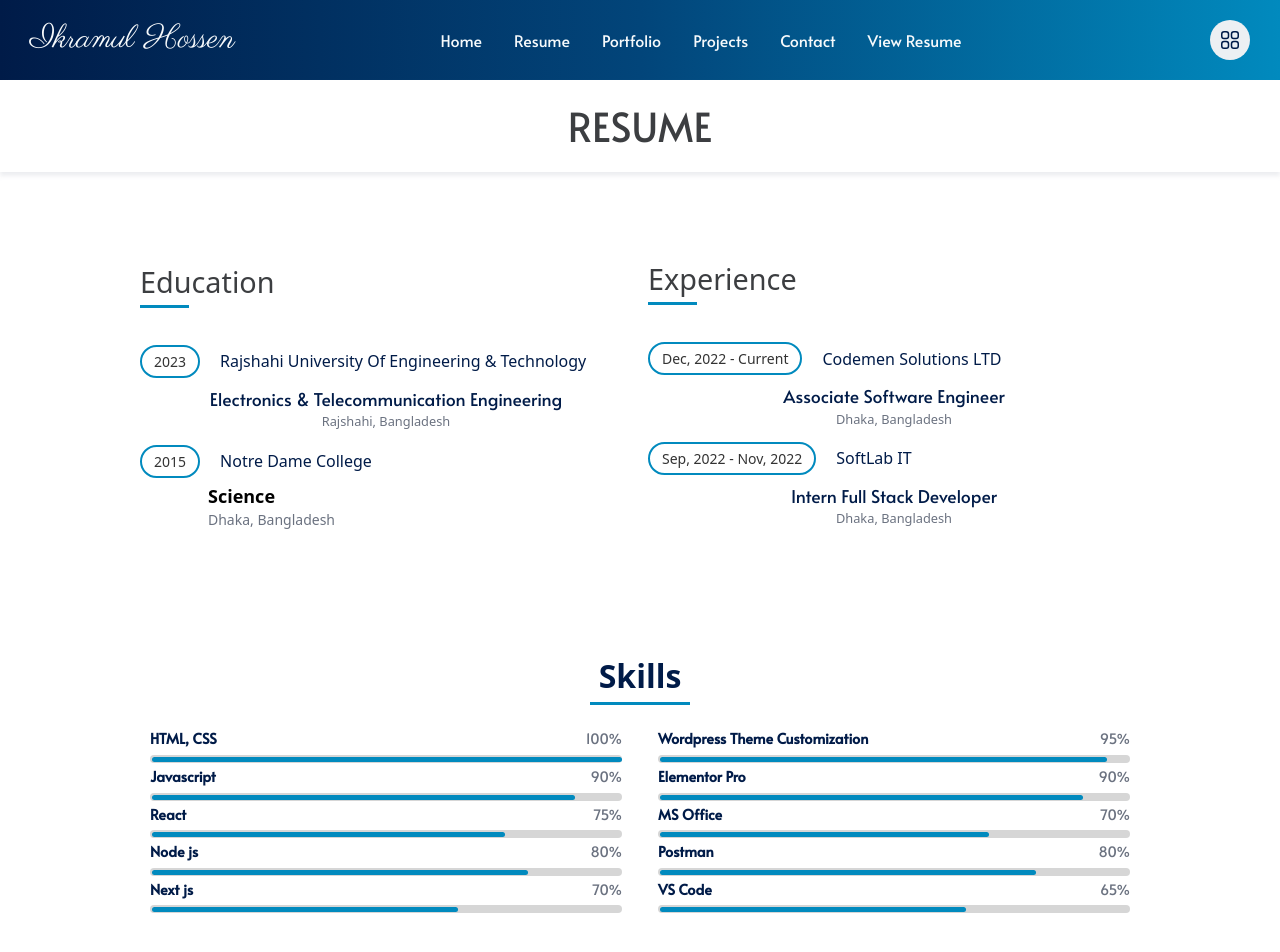
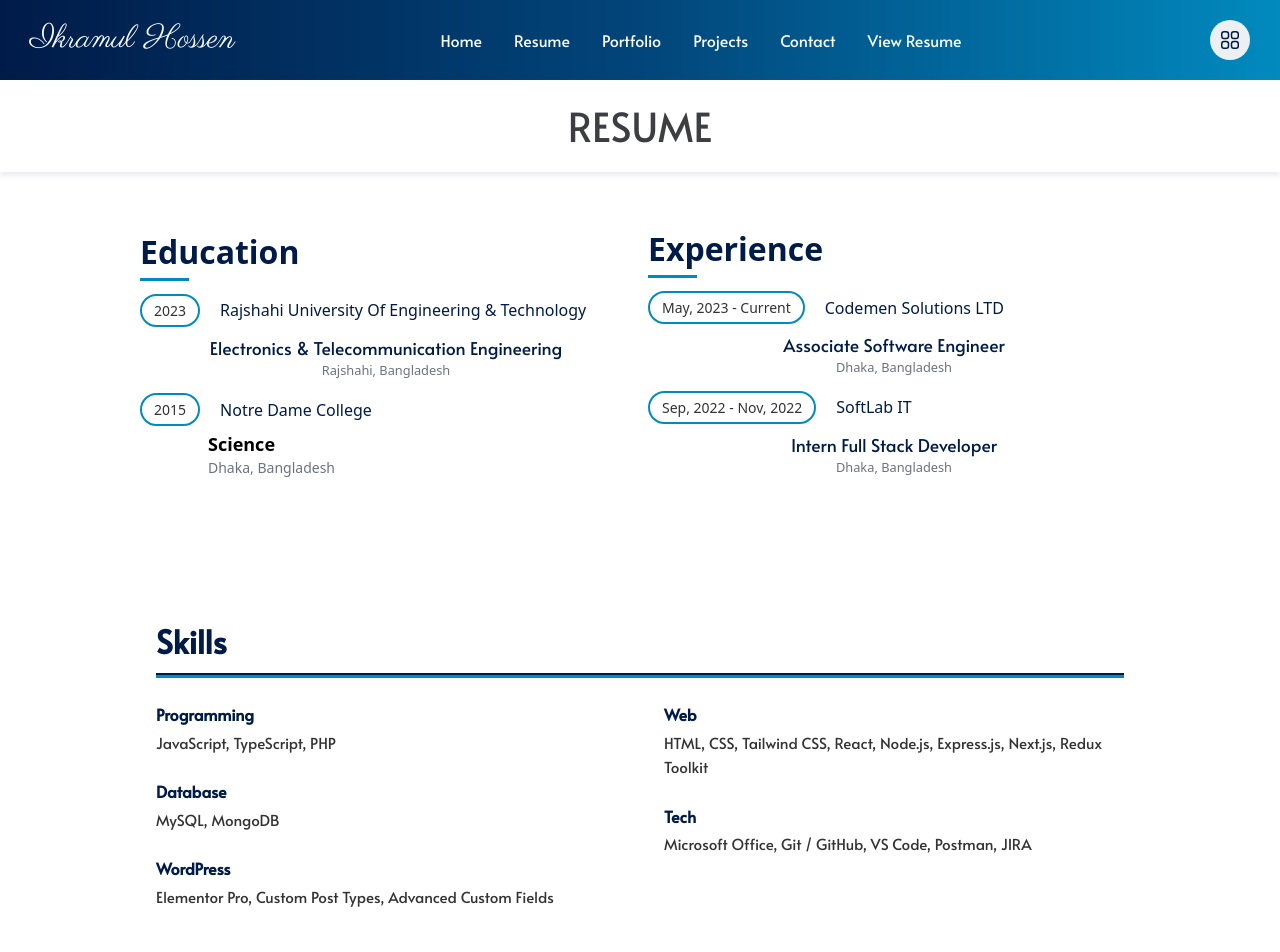
Before and after one commit to ikram3031/Portfolio, a React (Vite) app: page /resume in a window 1280 px wide. Shown: the top 952 px of the page. Built offline with nearby package versions, Linux system fonts and the light colour scheme.

Commit message:
resume page update

```diff
--- a/src/pages/Resume.jsx
+++ b/src/pages/Resume.jsx
@@ -67,7 +67,7 @@ const Resume = () => {
                 <div
                   className='part_date'
                 >
-                  Dec, 2022 - Current
+                  May, 2023 - Current
                 </div>
                 <span >Codemen Solutions LTD</span>
               </div>
@@ -104,154 +104,44 @@ const Resume = () => {
       </div>
 
       {/* SKills */}
-      <div className='resume_skills'>
-        <h4 >Skills</h4>
-        <div className='underline2'></div>
+      <div className="resume_skills">
+        <h4>Skills</h4>
+        <div className="underline2"></div>
 
-        {/* Skills inner Section */}
-        <div className="skills_inner" >
-
-          {/* Left */}
-          <div className='skills_left'>
-
-            {/* Single Skill */}
-            <div className='single_skill'>
-
-              <div className="skill">
-                <h5 >HTML, CSS</h5>
-                <span>100%</span>
-              </div>
-
-              <div className='progress_bar'>
-                <div className="progress"></div>
-              </div>
+        <div className="skills_inner">
+          {/* Left Column */}
+          <div className="skills_left">
+            <div className="skill_group">
+              <h5>Programming</h5>
+              <p>JavaScript, TypeScript, PHP</p>
             </div>
 
-            {/* Single Skill */}
-            <div className='single_skill'>
-
-              <div className="skill">
-                <h5 >Javascript</h5>
-                <span>90%</span>
-              </div>
-
-              <div className='progress_bar'>
-                <div className="progress90"></div>
-              </div>
+            <div className="skill_group">
+              <h5>Database</h5>
+              <p>MySQL, MongoDB</p>
             </div>
 
-            {/* Single Skill */}
-            <div className='single_skill'>
+            <div className="skill_group">
+              <h5>WordPress</h5>
+              <p>Elementor Pro, Custom Post Types, Advanced Custom Fields</p>
+            </div>
+          </div>
 
-              <div className="skill">
-                <h5 >React</h5>
-                <span>75%</span>
-              </div>
-
-              <div className='progress_bar'>
-                <div className="progress75"></div>
-              </div>
+          {/* Right Column */}
+          <div className="skills_right">
+            <div className="skill_group">
+              <h5>Web</h5>
+              <p>HTML, CSS, Tailwind CSS, React, Node.js, Express.js, Next.js, Redux Toolkit</p>
             </div>
 
-            {/* Single Skill */}
-            <div className='single_skill'>
-
-              <div className="skill">
-                <h5 >Node js</h5>
-                <span>80%</span>
-              </div>
-
-              <div className='progress_bar'>
-                <div className="progress80"></div>
-              </div>
+            <div className="skill_group">
+              <h5>Tech</h5>
+              <p>Microsoft Office, Git / GitHub, VS Code, Postman, JIRA</p>
             </div>
-
-            {/* Single Skill */}
-            <div className='single_skill'>
-
-              <div className="skill">
-                <h5 >Next js</h5>
-                <span>70%</span>
-              </div>
-
-              <div className='progress_bar'>
-                <div className="progress65"></div>
-              </div>
-            </div>
-
-          </div>
-
-          {/* Right */}
-          <div className='skills_right'>
-
-            {/* Single Skill */}
-            <div className='single_skill'>
-
-              <div className="skill">
-                <h5 >Wordpress Theme Customization</h5>
-                <span>95%</span>
-              </div>
-
-              <div className='progress_bar'>
-                <div className="progress95"></div>
-              </div>
-            </div>
-
-            {/* Single Skill */}
-            <div className='single_skill'>
-
-              <div className="skill">
-                <h5 >Elementor Pro</h5>
-                <span>90%</span>
-              </div>
-
-              <div className='progress_bar'>
-                <div className="progress90"></div>
-              </div>
-            </div>
-
-            {/* Single Skill */}
-            <div className='single_skill'>
-
-              <div className="skill">
-                <h5 >MS Office</h5>
-                <span>70%</span>
-              </div>
-
-              <div className='progress_bar'>
-                <div className="progress70"></div>
-              </div>
-            </div>
-
-            {/* Single Skill */}
-            <div className='single_skill'>
-
-              <div className="skill">
-                <h5 >Postman</h5>
-                <span>80%</span>
-              </div>
-
-              <div className='progress_bar'>
-                <div className="progress80"></div>
-              </div>
-            </div>
-
-            {/* Single Skill */}
-            <div className='single_skill'>
-
-              <div className="skill">
-                <h5 >VS Code</h5>
-                <span>65%</span>
-              </div>
-
-              <div className='progress_bar'>
-                <div className="progress65"></div>
-              </div>
-            </div>
-
           </div>
         </div>
       </div>
+
 
     </div>
   )
--- a/src/sections/Sections.scss
+++ b/src/sections/Sections.scss
@@ -578,10 +578,10 @@
 
             // background-color: #001b48;
             h4 {
-                color: $black;
-                padding-top: 2rem;
-                padding-bottom: 2rem;
-                font-size: 1.8rem;
+                font-size: 2rem;
+                font-weight: 600;
+                color: $dark;
+                margin-bottom: 0.5rem;
             }
 
             .resume_part {
@@ -658,179 +658,73 @@
 
 .resume_skills {
   display: flex;
-    justify-content: space-between;
-    align-items: center;
   flex-direction: column;
-    background-color: light;
-    padding-top: 1rem;
+  align-items: flex-start;
+  background-color: white;
+  padding: 2rem 1rem;
   max-width: 1000px;
   margin: 2rem auto;
-    background-color: white;
+  font-family: 'Alata', sans-serif;
 
   h4 {
     font-size: 2rem;
     font-weight: 600;
     color: $dark;
+    margin-bottom: 0.5rem;
+  }
+
+  .underline2 {
+    width: 100%;
+    height: 2px;
+    background-color: $dark;
+    margin-bottom: 1.5rem;
   }
 
   .skills_inner {
     display: flex;
-        gap: 1rem;
     justify-content: space-between;
-        align-items: center;
-        padding-top: 10px;
-        max-width: 1000px;
-        margin: 0 auto;
-        margin-bottom: 2rem;
-        font-size: 1rem;
-        font-family: 'Alata', sans-serif;
+    gap: 3rem;
+    width: 100%;
+    flex-wrap: wrap;
 
     .skills_left,
     .skills_right {
-            width: 500px;
-            padding: 10px;
-            // background-color: #001b48;
+      flex: 1;
+      min-width: 280px;
 
-            .prog {
-                height: 5px;
-                background-color: $dark;
+      .skill_group {
+        margin-bottom: 1.5rem;
 
-                div {
-                    width: 75%;
-                    height: 3px;
-                    background-color: #afceff;
-                }
+        h5 {
+          font-weight: 700;
+          color: $dark;
+          margin-bottom: 0.3rem;
+          font-size: 1rem;
         }
 
-            .single_skill {
-                margin: 3px 0;
-                display: flex;
-                flex-direction: column;
-                gap: 5px;
-
-                .skill {
-                    display: flex;
-                    justify-content: space-between;
-                    align-items: center;
-                    width: 100%;
-
-                    h5 {
-                        font-family: $alata;
-                        font-size: 0.9rem;
-                        font-weight: 600;
-                        color: $dark;
-                    }
-
-                    span {
-                        color: rgb(107 114 128);
-                        font-size: 0.9rem;
-                    }
-                }
-            }
-
-            .progress_bar {
-                width: 100%;
-                background-color: rgb(214, 214, 214);
-                height: 8px;
-                border-radius: 5px;
-                padding: 1px;
-
-                .progress {
-                    width: 100%;
-                    background-color: $normal;
-                    height: 5px;
-                    margin: 1px;
-                    border-radius: 5px;
-                }
-
-                .progress90 {
-                    width: 90%;
-                    background-color: $normal;
-                    height: 5px;
-                    margin: 1px;
-                    border-radius: 5px;
-                }
-
-                .progress95 {
-                    width: 95%;
-                    background-color: $normal;
-                    height: 5px;
-                    margin: 1px;
-                    border-radius: 5px;
-                }
-
-                .progress70 {
-                    width: 70%;
-                    background-color: $normal;
-                    height: 5px;
-                    margin: 1px;
-                    border-radius: 5px;
-                }
-
-                .progress75 {
-                    width: 75%;
-                    background-color: $normal;
-                    height: 5px;
-                    margin: 1px;
-                    border-radius: 5px;
-                }
-
-                .progress65 {
-                    width: 65%;
-                    background-color: $normal;
-                    height: 5px;
-                    margin: 1px;
-                    border-radius: 5px;
-                }
-
-                .progress80 {
-                    width: 80%;
-                    background-color: $normal;
-                    height: 5px;
-                    margin: 1px;
-                    border-radius: 5px;
+        p {
+          font-size: 0.95rem;
+          line-height: 1.6;
+          color: #333;
         }
       }
     }
   }
 }
 
-@media (max-width: 400px) {
-    .resume_skills{
-        display: none;
-    }
-}
-
-@media (max-width: 600px) {
+/* Responsive Design */
+@media (max-width: 768px) {
   .resume_skills {
-        max-width: 400px;
+    padding: 1rem;
 
     .skills_inner {
-            padding: 0;
-            max-width: 350px;
       flex-direction: column;
+      gap: 1.5rem;
 
       .skills_left,
       .skills_right {
-                max-width: 350px;
-                padding: 1rem;
+        width: 100%;
       }
     }
   }
 }
-
-
-@media (max-width: 768px) {
-    .resume_skills {
-        max-width: 600px;
-
-        .skills_inner {
-            flex-direction: column;
-
-            .skills_left,
-            .skills_right {
-                max-width: 550px;
-            }
-        }
-    }
-}
```
Lines whose indentation alone changed are shown as unchanged.
